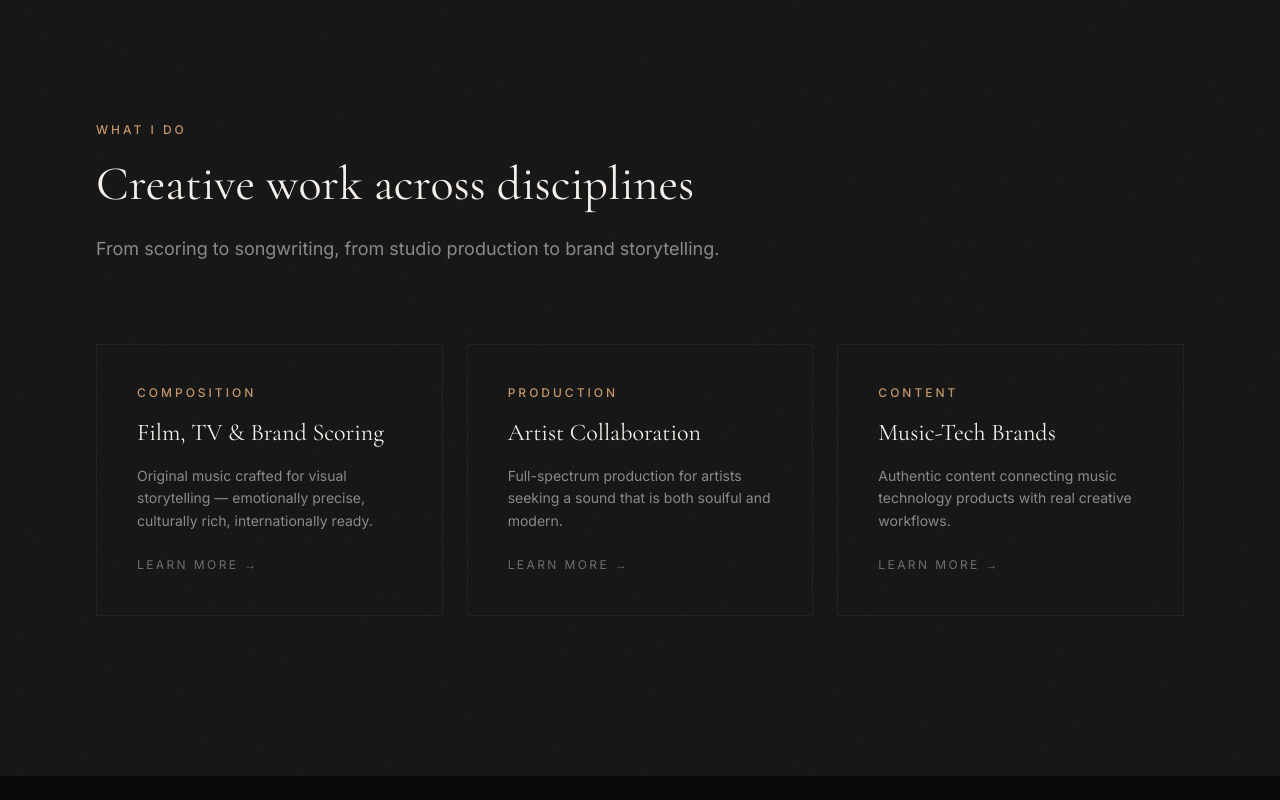
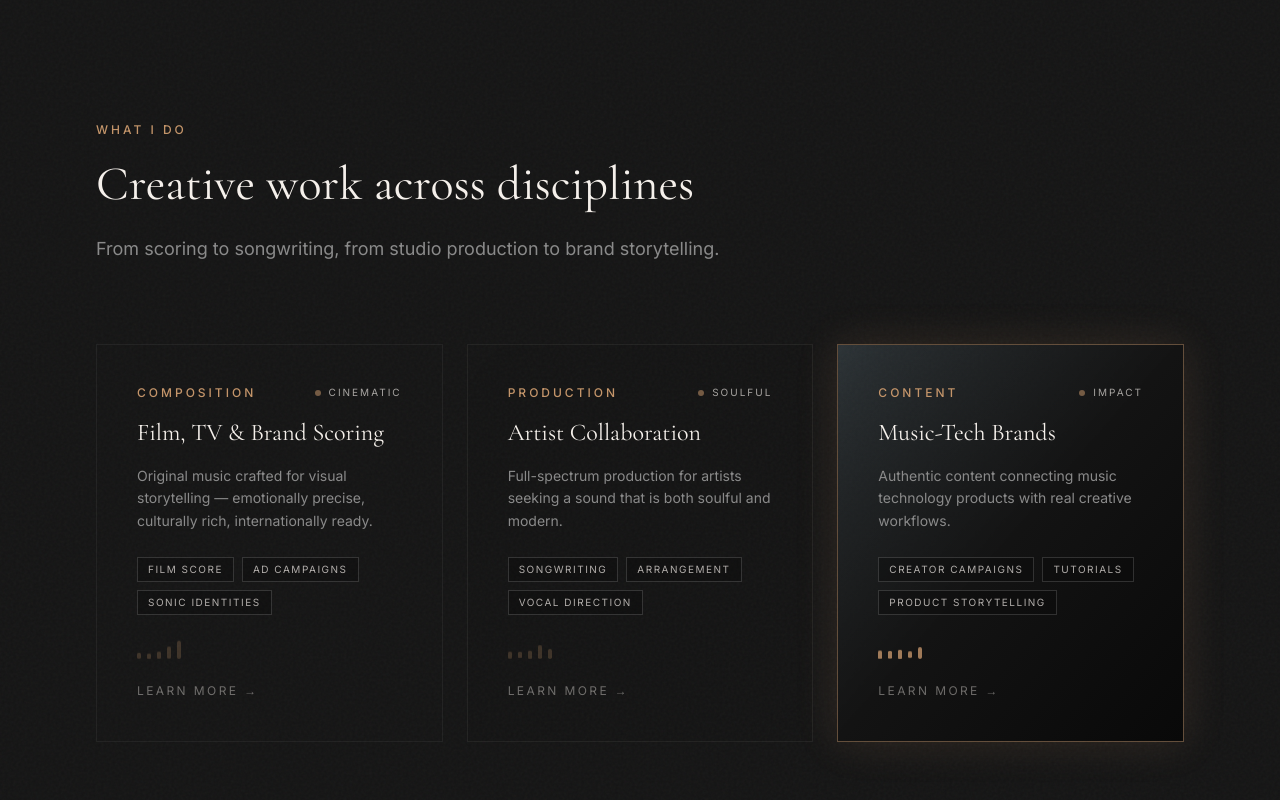
Before and after one commit to darrensmith849/edenlang, a Next.js app: page / in a window 1280 px wide. Shown: the part 1580-2380 px from the top of the page. Built offline with nearby package versions, Linux system fonts and the light colour scheme.

Commit message:
Elevate homepage interactions: dynamic work cards and premium brand showcase

```diff
--- a/app/globals.css
+++ b/app/globals.css
@@ -88,9 +88,60 @@ body {
   animation: partner-marquee 34s linear infinite;
 }
 
+@keyframes brand-row-left {
+  from {
+    transform: translateX(0);
+  }
+  to {
+    transform: translateX(-50%);
+  }
+}
+
+@keyframes brand-row-right {
+  from {
+    transform: translateX(-50%);
+  }
+  to {
+    transform: translateX(0);
+  }
+}
+
+@keyframes work-meter {
+  0%, 100% {
+    transform: scaleY(0.45);
+  }
+  50% {
+    transform: scaleY(1);
+  }
+}
+
 .carousel-fade-mask {
   -webkit-mask-image: linear-gradient(to right, transparent 0%, black 12%, black 88%, transparent 100%);
   mask-image: linear-gradient(to right, transparent 0%, black 12%, black 88%, transparent 100%);
+}
+
+.animate-brand-row-left {
+  animation: brand-row-left 28s linear infinite;
+}
+
+.animate-brand-row-right {
+  animation: brand-row-right 26s linear infinite;
+}
+
+.brand-chip {
+  box-shadow: 0 0 0 0 rgba(196, 149, 106, 0);
+  transition: border-color 0.3s ease, box-shadow 0.3s ease, transform 0.3s ease;
+}
+
+.brand-chip:hover {
+  border-color: rgba(196, 149, 106, 0.55);
+  box-shadow: 0 0 28px -8px rgba(196, 149, 106, 0.6);
+  transform: translateY(-2px);
+}
+
+.work-meter-bar {
+  transform-origin: bottom;
+  animation: work-meter 1.1s ease-in-out infinite;
 }
 
 /* Reduced motion */
@@ -110,4 +161,10 @@ body {
   .animate-partner-marquee {
     animation: none !important;
   }
+
+  .animate-brand-row-left,
+  .animate-brand-row-right,
+  .work-meter-bar {
+    animation: none !important;
+  }
 }
--- a/components/sections/selected-work.tsx
+++ b/components/sections/selected-work.tsx
@@ -1,5 +1,6 @@
 "use client";
 
+import { useEffect, useState } from "react";
 import Link from "next/link";
 import { AnimatedSection } from "@/components/ui/animated-section";
 import { SectionHeader } from "@/components/ui/section";
@@ -11,7 +12,9 @@ const works = [
     description:
       "Original music crafted for visual storytelling — emotionally precise, culturally rich, internationally ready.",
     href: "/work",
-    gradient: "from-eden-gold/10 to-eden-gold/5",
+    gradient: "from-eden-gold/20 via-eden-gold/8 to-eden-black",
+    details: ["Film score", "Ad campaigns", "Sonic identities"],
+    energy: "Cinematic",
   },
   {
     label: "Production",
@@ -19,7 +22,9 @@ const works = [
     description:
       "Full-spectrum production for artists seeking a sound that is both soulful and modern.",
     href: "/work",
-    gradient: "from-eden-cream/5 to-eden-cream/3",
+    gradient: "from-emerald-200/12 via-eden-charcoal to-eden-black",
+    details: ["Songwriting", "Arrangement", "Vocal direction"],
+    energy: "Soulful",
   },
   {
     label: "Content",
@@ -27,11 +32,22 @@ const works = [
     description:
       "Authentic content connecting music technology products with real creative workflows.",
     href: "/work",
-    gradient: "from-eden-gold/8 to-eden-gold/3",
+    gradient: "from-sky-200/15 via-eden-charcoal to-eden-black",
+    details: ["Creator campaigns", "Tutorials", "Product storytelling"],
+    energy: "Impact",
   },
 ];
 
 export function SelectedWork() {
+  const [activeIndex, setActiveIndex] = useState(0);
+
+  useEffect(() => {
+    const timer = setInterval(() => {
+      setActiveIndex((prev) => (prev + 1) % works.length);
+    }, 3200);
+    return () => clearInterval(timer);
+  }, []);
+
   return (
     <section className="relative py-24 md:py-32 lg:py-40 bg-eden-charcoal grain">
       <div className="relative z-10 mx-auto max-w-6xl px-6 md:px-8">
@@ -46,21 +62,65 @@ export function SelectedWork() {
         <div className="grid grid-cols-1 md:grid-cols-3 gap-6">
           {works.map((work, i) => (
             <AnimatedSection key={work.title} delay={i * 0.1}>
-              <Link href={work.href} className="group block">
-                <div className="relative p-8 md:p-10 border border-white/5 hover:border-eden-gold/20 transition-all duration-500 h-full">
+              <Link
+                href={work.href}
+                className="group block"
+                onMouseEnter={() => setActiveIndex(i)}
+                onFocus={() => setActiveIndex(i)}
+              >
+                <div
+                  className={`relative p-8 md:p-10 border transition-all duration-500 h-full overflow-hidden ${
+                    activeIndex === i
+                      ? "border-eden-gold/45 shadow-[0_0_40px_rgba(196,149,106,0.16)]"
+                      : "border-white/5 hover:border-eden-gold/20"
+                  }`}
+                >
                   <div
-                    className={`absolute inset-0 bg-gradient-to-br ${work.gradient} opacity-0 group-hover:opacity-100 transition-opacity duration-500`}
+                    className={`absolute inset-0 bg-gradient-to-br ${work.gradient} ${
+                      activeIndex === i ? "opacity-100" : "opacity-0 group-hover:opacity-100"
+                    } transition-opacity duration-500`}
                   />
+                  <div className="absolute inset-0 bg-[radial-gradient(circle_at_20%_20%,rgba(255,255,255,0.22),transparent_35%)] opacity-0 group-hover:opacity-100 transition-opacity duration-500" />
                   <div className="relative">
-                    <span className="block text-xs uppercase tracking-[0.25em] text-eden-gold mb-4 font-medium">
-                      {work.label}
-                    </span>
+                    <div className="flex items-center justify-between gap-3 mb-4">
+                      <span className="block text-xs uppercase tracking-[0.25em] text-eden-gold font-medium">
+                        {work.label}
+                      </span>
+                      <span className="inline-flex items-center gap-2 text-[10px] uppercase tracking-[0.2em] text-eden-cream/65">
+                        <span className="w-1.5 h-1.5 rounded-full bg-eden-gold animate-pulse" />
+                        {work.energy}
+                      </span>
+                    </div>
                     <h3 className="font-serif text-xl md:text-2xl text-eden-cream mb-4 group-hover:text-eden-gold transition-colors duration-300">
                       {work.title}
                     </h3>
                     <p className="text-sm text-eden-muted leading-relaxed">
                       {work.description}
                     </p>
+                    <div className="mt-6 flex flex-wrap gap-2">
+                      {work.details.map((detail) => (
+                        <span
+                          key={detail}
+                          className="px-2.5 py-1 text-[10px] uppercase tracking-[0.15em] border border-white/15 text-eden-cream/70 bg-eden-black/35"
+                        >
+                          {detail}
+                        </span>
+                      ))}
+                    </div>
+                    <div className="mt-5 flex items-end gap-1.5 h-6">
+                      {[0, 1, 2, 3, 4].map((bar) => (
+                        <span
+                          key={bar}
+                          className={`w-1 rounded-full bg-eden-gold/80 work-meter-bar ${
+                            activeIndex === i ? "opacity-100" : "opacity-30"
+                          }`}
+                          style={{
+                            height: `${40 + ((bar * 11 + i * 9) % 48)}%`,
+                            animationDelay: `${bar * 0.15}s`,
+                          }}
+                        />
+                      ))}
+                    </div>
                     <span className="inline-block mt-6 text-xs uppercase tracking-[0.2em] text-eden-cream/40 group-hover:text-eden-gold transition-colors duration-300">
                       Learn more &rarr;
                     </span>
--- a/components/sections/trust-strip.tsx
+++ b/components/sections/trust-strip.tsx
@@ -4,25 +4,57 @@ import { AnimatedSection } from "@/components/ui/animated-section";
 import { BRAND_PARTNERS } from "@/lib/constants";
 
 export function TrustStrip() {
+  const marqueeA = [...BRAND_PARTNERS, ...BRAND_PARTNERS, ...BRAND_PARTNERS];
+  const marqueeB = [...BRAND_PARTNERS].reverse();
+
   return (
-    <section className="relative py-16 md:py-20 bg-eden-black border-y border-white/5">
+    <section className="relative py-20 md:py-24 bg-eden-black border-y border-white/5 overflow-hidden">
+      <div className="absolute inset-0 bg-[radial-gradient(circle_at_20%_20%,rgba(196,149,106,0.22),transparent_45%),radial-gradient(circle_at_80%_70%,rgba(255,255,255,0.08),transparent_45%)]" />
       <div className="mx-auto max-w-6xl px-6 md:px-8">
         <AnimatedSection>
-          <p className="text-center text-xs uppercase tracking-[0.3em] text-eden-muted/50 mb-10">
+          <p className="text-center text-xs uppercase tracking-[0.3em] text-eden-muted/60 mb-4">
             Selected collaborations &amp; publicly visible credits include
           </p>
+          <h3 className="text-center font-serif text-3xl md:text-5xl text-eden-cream mb-10">
+            Trusted By Brands Building Culture
+          </h3>
         </AnimatedSection>
 
         <AnimatedSection delay={0.1}>
-          <div className="flex flex-wrap items-center justify-center gap-x-12 md:gap-x-16 gap-y-6">
-            {BRAND_PARTNERS.map((partner) => (
-              <span
-                key={partner}
-                className="text-lg md:text-xl font-serif text-eden-cream/25 hover:text-eden-cream/50 transition-colors duration-500"
-              >
-                {partner}
-              </span>
-            ))}
+          <div className="space-y-4">
+            <div className="relative overflow-hidden rounded-2xl border border-eden-gold/25 bg-eden-dark/80 p-2 carousel-fade-mask">
+              <div className="flex min-w-max animate-brand-row-left gap-3">
+                {marqueeA.map((partner, idx) => (
+                  <div
+                    key={`${partner}-a-${idx}`}
+                    className="brand-chip group inline-flex items-center justify-center min-w-[170px] px-5 py-4 border border-white/10 bg-eden-black/70"
+                  >
+                    <span className="font-serif text-xl tracking-wide text-eden-cream/90 group-hover:text-eden-gold transition-colors duration-300">
+                      {partner}
+                    </span>
+                  </div>
+                ))}
+              </div>
+            </div>
+
+            <div className="relative overflow-hidden rounded-2xl border border-white/10 bg-eden-charcoal/70 p-2 carousel-fade-mask">
+              <div className="flex min-w-max animate-brand-row-right gap-3">
+                {[...marqueeB, ...marqueeB, ...marqueeB].map((partner, idx) => (
+                  <div
+                    key={`${partner}-b-${idx}`}
+                    className="brand-chip group inline-flex items-center justify-center min-w-[170px] px-5 py-3 border border-white/10 bg-eden-black/55"
+                  >
+                    <span className="text-sm uppercase tracking-[0.2em] text-eden-cream/75 group-hover:text-eden-gold transition-colors duration-300">
+                      {partner}
+                    </span>
+                  </div>
+                ))}
+              </div>
+            </div>
+
+            <p className="text-center text-xs uppercase tracking-[0.22em] text-eden-gold/80 pt-4">
+              Brand storytelling, composition, content, and cross-platform campaigns
+            </p>
           </div>
         </AnimatedSection>
       </div>
```
